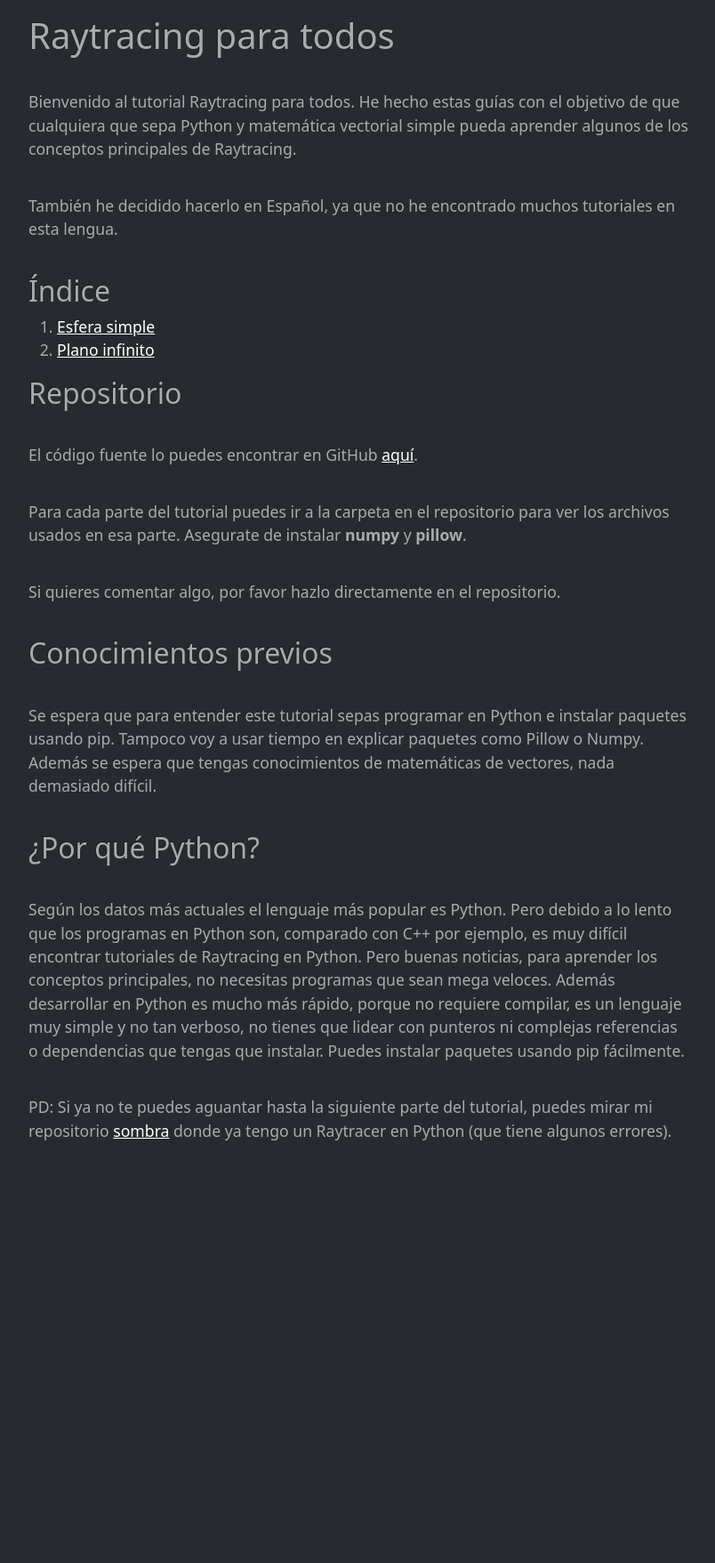
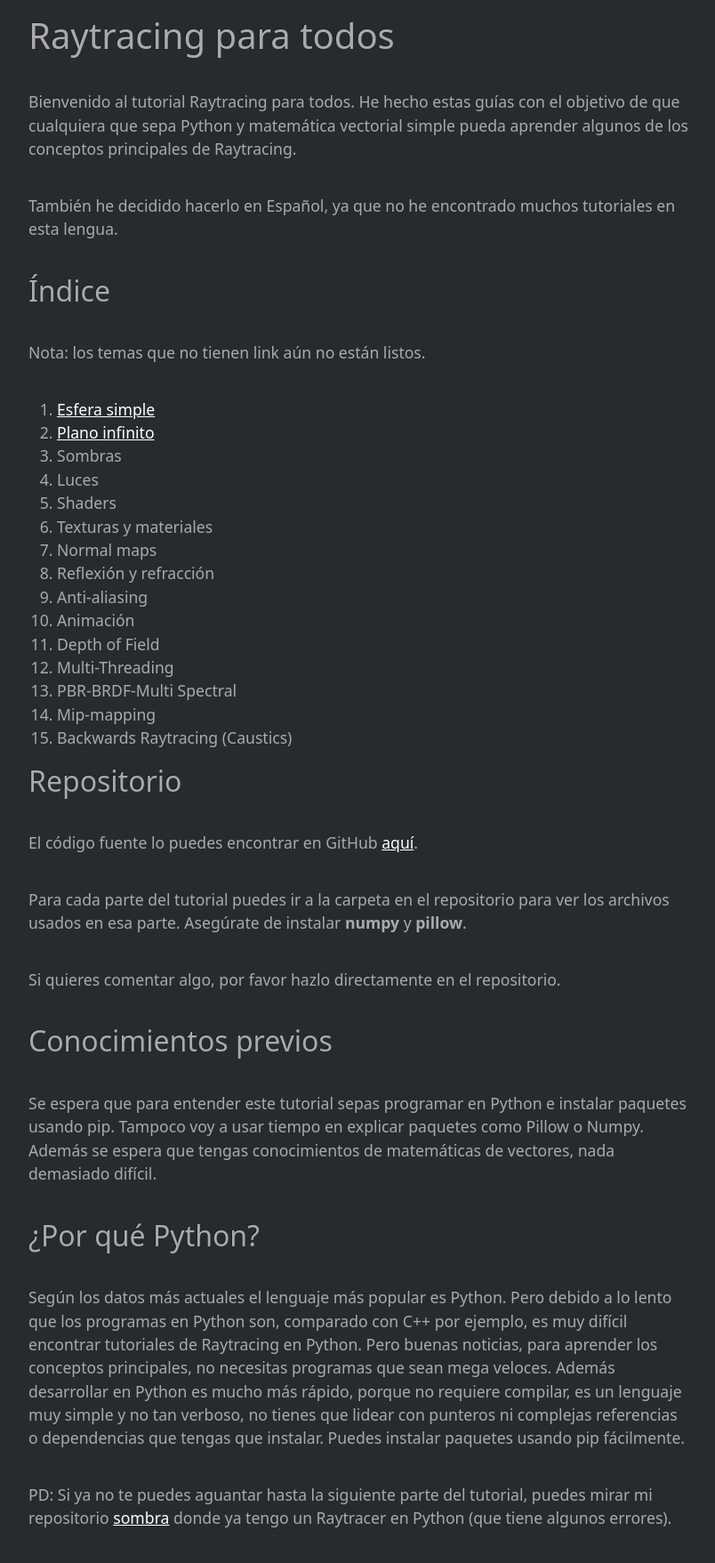
Before and after one commit to sombra-studio/raytracing-para-todos, a Jekyll site: the page built from docs/index.md, in a window 1280 px wide. Shown: the whole page at 89% size, without its empty margins (236-1040 px from the left). Built offline with Jekyll 4.4.1, drawn with Linux system fonts in a browser that asks for light colours; our own code applies the rules of GitHub Pages for plain Markdown files; before the commit the page ends 1321 px from its top, so only the background shows below that.

Commit message:
add tentative parts to index

```diff
--- a/docs/index.md
+++ b/docs/index.md
@@ -13,8 +13,23 @@ tutoriales en esta lengua.
 
 ## Índice
 
+Nota: los temas que no tienen link aún no están listos.
+
 1. [Esfera simple](part-1)
 2. [Plano infinito](part-2)
+3. Sombras
+4. Luces
+5. Shaders
+6. Texturas y materiales
+7. Normal maps
+8. Reflexión y refracción
+9. Anti-aliasing
+10. Animación
+11. Depth of Field
+12. Multi-Threading
+13. PBR-BRDF-Multi Spectral
+14. Mip-mapping
+15. Backwards Raytracing (Caustics)
 
 ## Repositorio
 
@@ -22,7 +37,7 @@ El código fuente lo puedes encontrar en GitHub
 [aquí](https://github.com/sombra-studio/raytracing-para-todos).
 
 Para cada parte del tutorial puedes ir a la carpeta en el repositorio para ver los
-archivos usados en esa parte. Asegurate de instalar **numpy** y **pillow**.
+archivos usados en esa parte. Asegúrate de instalar **numpy** y **pillow**.
 
 Si quieres comentar algo, por favor hazlo directamente en el repositorio.
 
```
